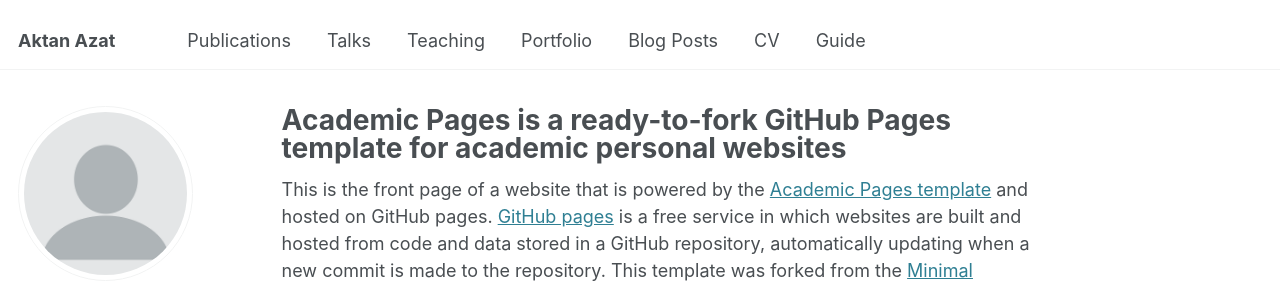
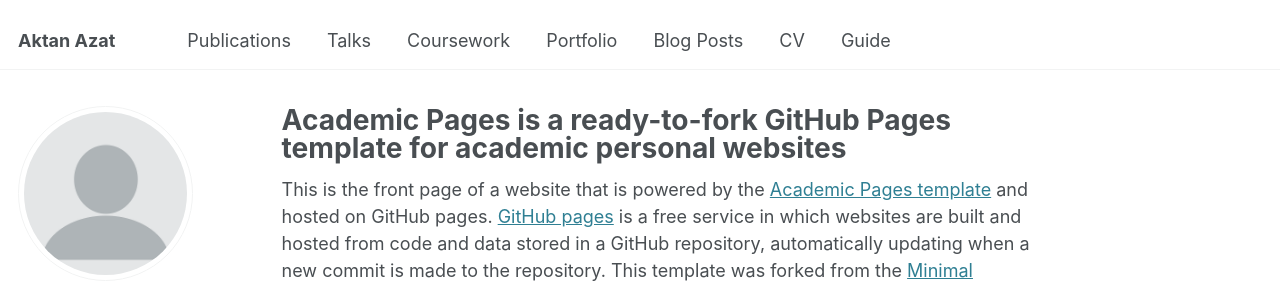
Before and after one commit to aktanazat/aktanazat.github.io, a Jekyll site: the page built from _pages/about.md, in a window 1280 px wide. Shown: the top 283 px of the page. Built offline with Jekyll 4.4.1, drawn with Linux system fonts in a browser that asks for light colours; a file with an impossible date is left out.

Commit message:
changed navigation.yml: added coursework

```diff
--- a/_data/navigation.yml
+++ b/_data/navigation.yml
@@ -11,8 +11,8 @@
   - title: "Talks"
     url: /talks/
 
-  - title: "Teaching"
-    url: /teaching/
+  - title: "Coursework"
+    url: /coursework/
 
   - title: "Portfolio"
     url: /portfolio/
```
